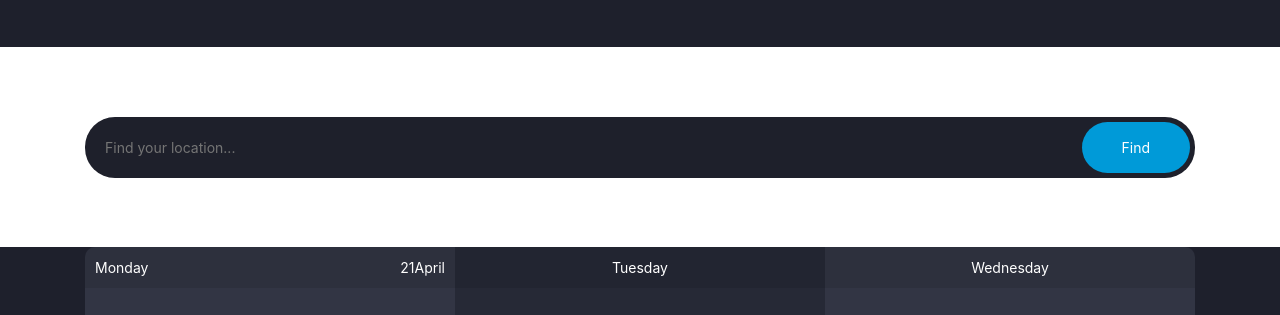
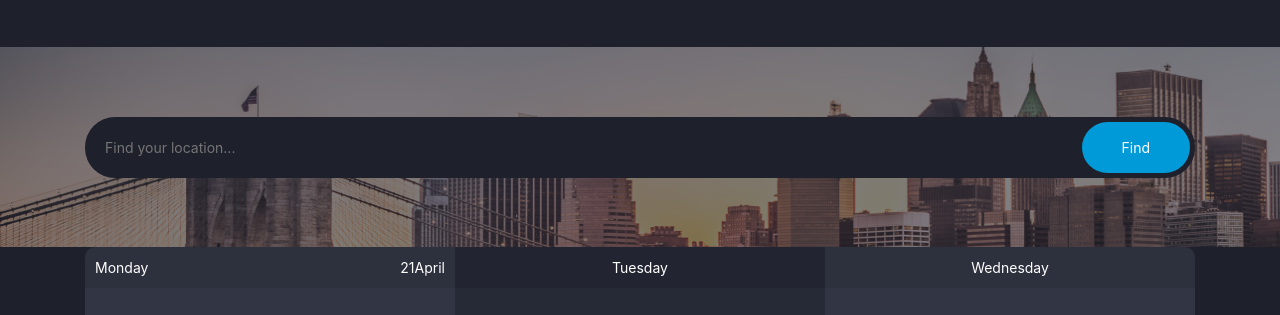
Before and after one commit to Rakaan2213/Weather-App, a plain HTML site: page index.html in a window 1280 px wide. Shown: the part 92-407 px from the top of the page. Drawn offline with Linux system fonts and the light colour scheme; no server answers; files whose address does not match are found by name.

Commit message:
Update index.html

```diff
--- a/index.html
+++ b/index.html
@@ -48,7 +48,7 @@
             </div>
         </div> <!-- .site-header -->
 
-        <div class="hero" data-bg-image="images/banner.png" style="background-image: url(&quot;images/banner.png&quot;);">
+        <div class="hero" data-bg-image="banner.png" style="background-image: url(&quot;banner.png&quot;);">
             <div class="container">
                 <form class="find-location">
                     <input type="text" placeholder="Find your location..." id="search">
```
